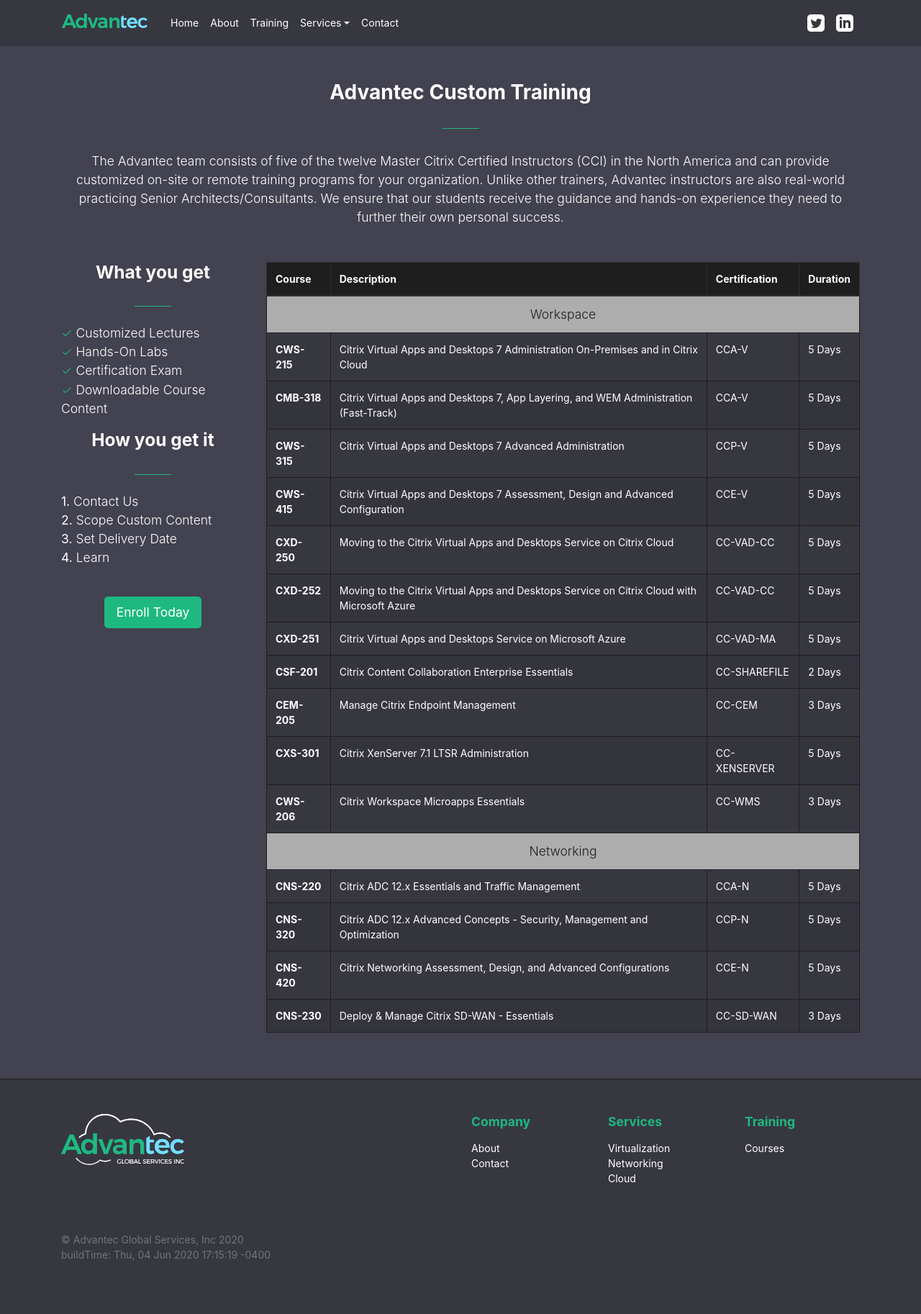
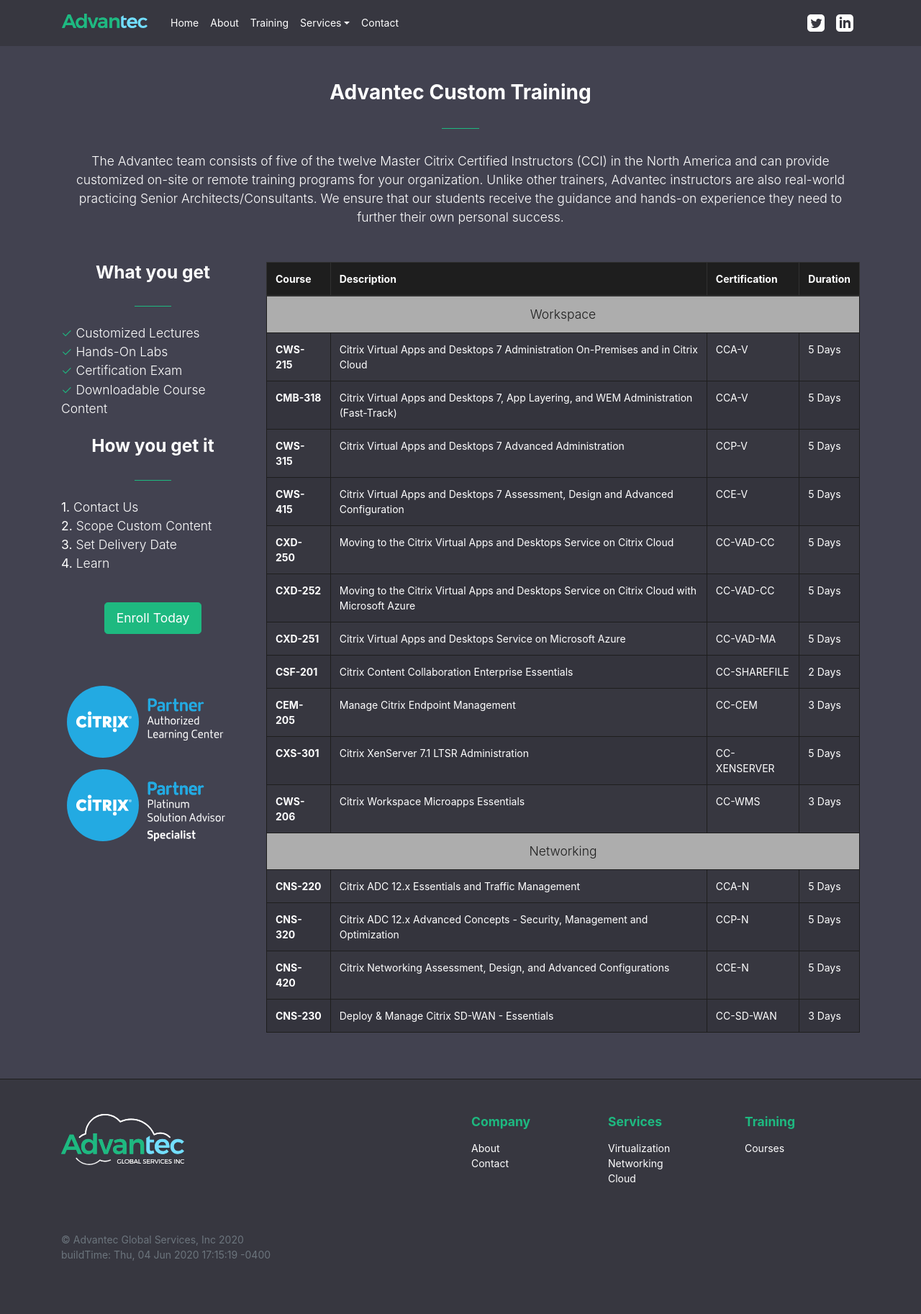
Before and after one commit to Advantec-Global-Services-Inc/Website, a Jekyll site: the page built from training.md, in a window 1280 px wide. Shown: the whole page at 72% size. Built offline with Jekyll 4.4.1, drawn with Linux system fonts in a browser that asks for light colours.

Commit message:
added icons and updated favicon color

```diff
--- a/_layouts/training.html
+++ b/_layouts/training.html
@@ -27,7 +27,7 @@
                     <li class="lead checkmark"> Certification Exam</li>
                     <li class="lead checkmark"> Downloadable Course Content</li>
                 </ul>
-                <h3 class="font-weight-bold text-center pb-2">How you get it</h3>
+                <h3 class="font-weight-bold text-center py-2">How you get it</h3>
                 <hr class="adv-hr my-4">
                 <ul class="list-unstyled">
                     <li class="lead"><strong>1.</strong> Contact Us</li>
@@ -36,6 +36,10 @@
                     <li class="lead"><strong>4.</strong> Learn</li>
                     </ul>
                     <center><a class="btn btn-lg btn-primary my-4" href="/contact">Enroll Today</a></center>
+                <div class="row my-5 justify-content-center">
+                    <img height="100" src="/assets/img/calcBadge.svg">
+                    <img class="mt-3" height="100" src="/assets/img/psaBadge.svg">
+                </div>
             </div>
             <div class="col-sm-9">
                 <section>
```
Also changed, not shown: assets/img/calcBadge.svg (added), assets/img/psaBadge.svg (added), favicon.ico.
